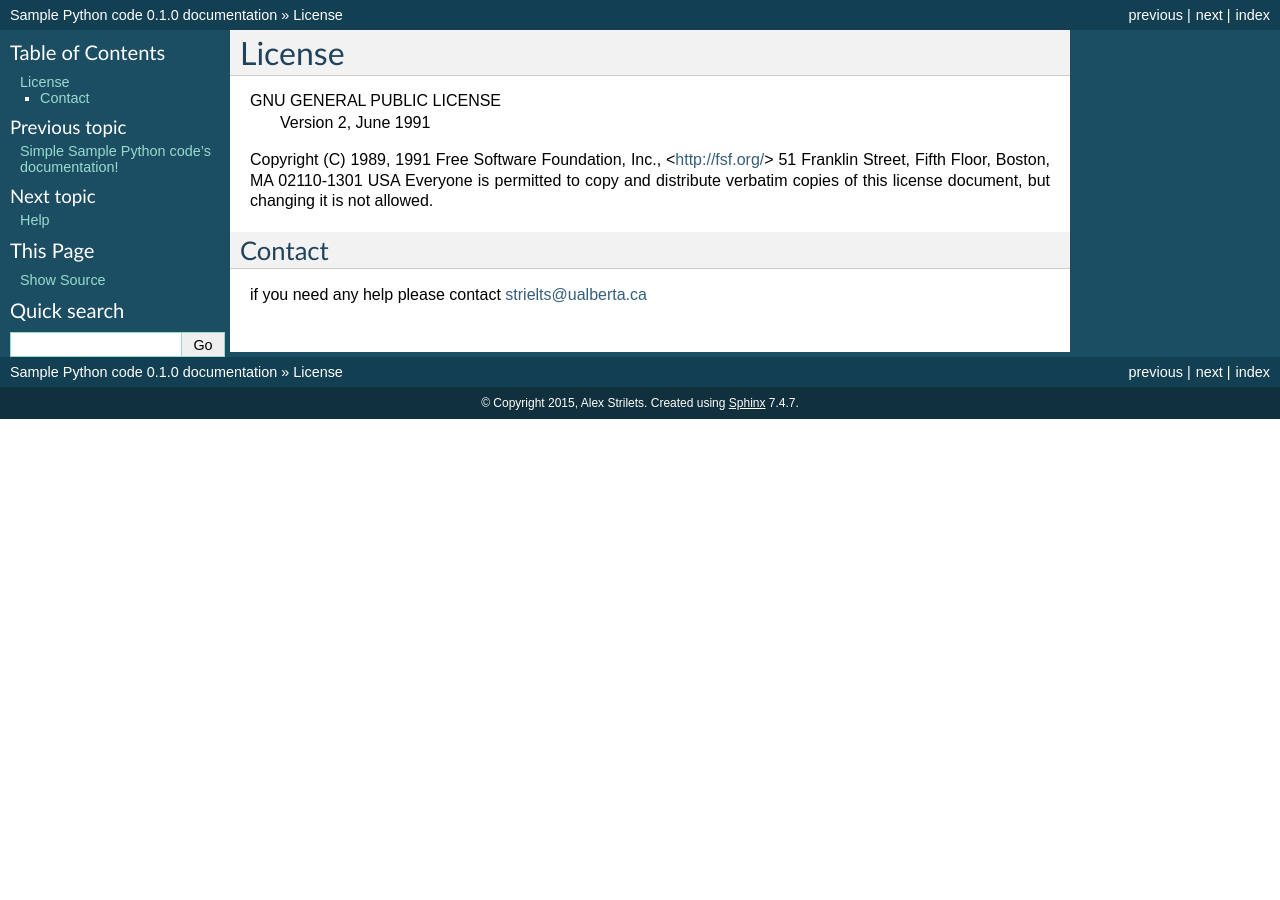
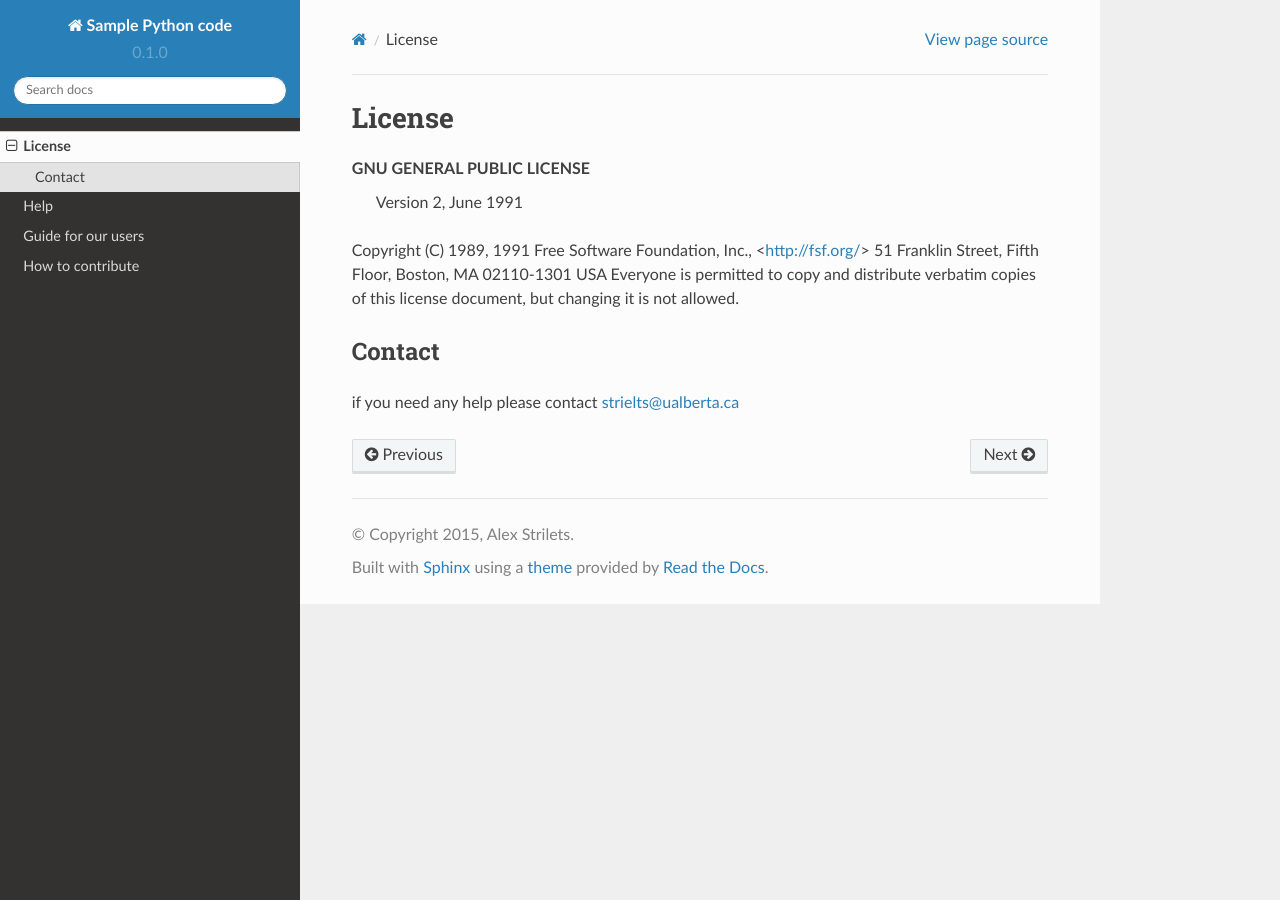
Before and after one commit to alexstrilets/pyp, a Sphinx documentation site: the page built from docs/source/license.rst, in a window 1280 px wide. Built offline with Sphinx 7.4.7 and the Read the Docs theme 2.0.0, drawn with Linux system fonts in a browser that asks for light colours; pages that are not in the unit, such as notebooks, are missing from menus.

Commit message:
added requirements file

```diff
--- a/docs/source/conf.py
+++ b/docs/source/conf.py
@@ -25,7 +25,7 @@ source_parsers = {
 # If extensions (or modules to document with autodoc) are in another directory,
 # add these directories to sys.path here. If the directory is relative to the
 # documentation root, use os.path.abspath to make it absolute, like shown here.
-#sys.path.insert(0, os.path.abspath('.'))
+sys.path.insert(0, os.path.abspath('./../../src'))
 
 # -- General configuration ------------------------------------------------
 
@@ -117,8 +117,8 @@ todo_include_todos = False
 # The theme to use for HTML and HTML Help pages.  See the documentation for
 # a list of builtin themes.
 #html_theme = 'alabaster'
-#html_theme = 'sphinx_rtd_theme'
-html_theme = 'classic'
+html_theme = 'sphinx_rtd_theme'
+#html_theme = 'classic'
 
 # Theme options are theme-specific and customize the look and feel of a theme
 # further.  For a list of options available for each theme, see the
--- /dev/null
+++ b/requirements.txt
@@ -0,0 +1 @@
+numpydoc==0.4
```
Also changed, not shown: docs/source/index.rst (+9 -1 lines), 3 other files.
